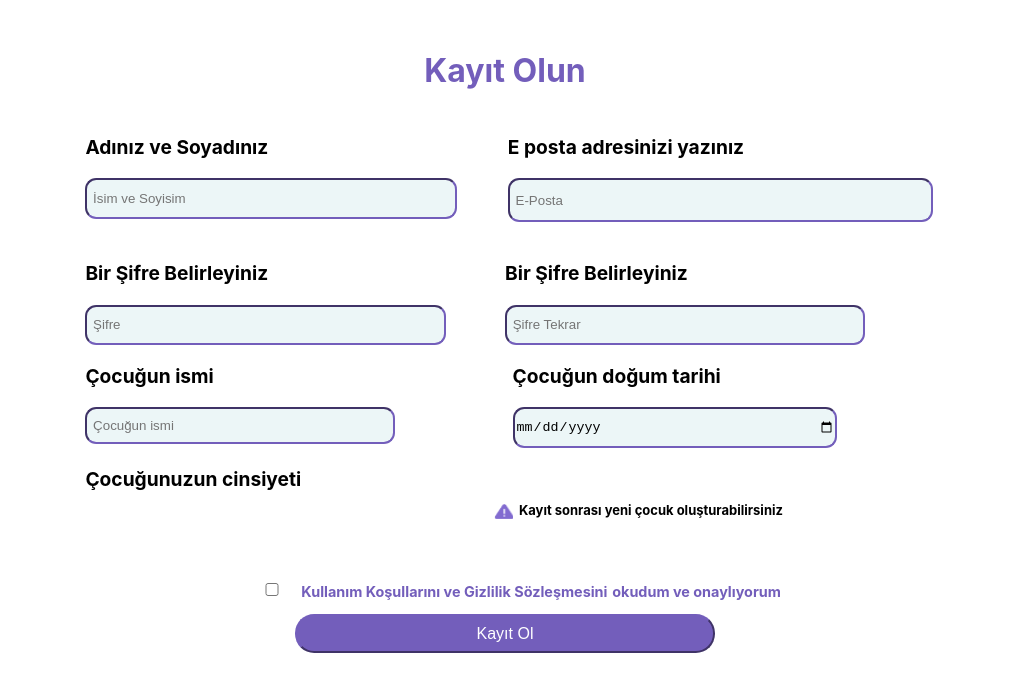
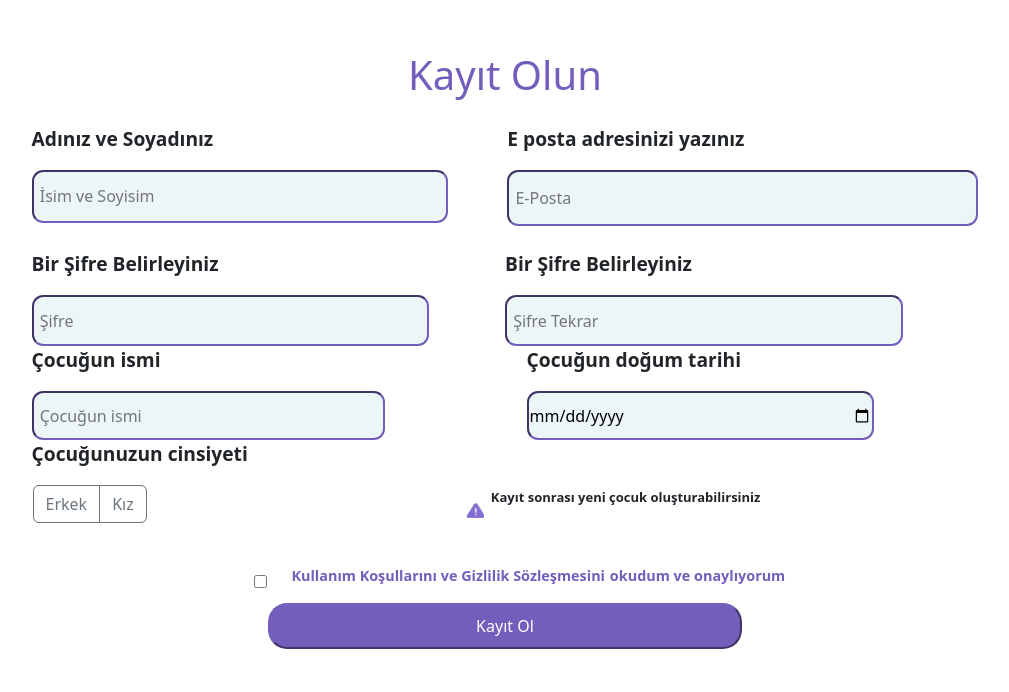
Before and after one commit to umutdurna/kidokitprojeorigin, a React (Create React App) app: page /kayitol in a window 1280 px wide. Shown: the top 692 px of the page, without its empty margins (135-1144 px from the left). Built offline with nearby package versions, Linux system fonts and the light colour scheme.

Commit message:
index.js bootstrap eklendi

```diff
--- a/src/index.js
+++ b/src/index.js
@@ -3,6 +3,7 @@ import ReactDOM from 'react-dom/client';
 import './index.css';
 import App from './App';
 import reportWebVitals from './reportWebVitals';
+import 'bootstrap/dist/css/bootstrap.min.css';
 
 const root = ReactDOM.createRoot(document.getElementById('root'));
 root.render(
--- a/src/kayitol.js
+++ b/src/kayitol.js
@@ -1,8 +1,8 @@
 import './components/kayitol.css';
 import { useNavigate } from 'react-router-dom';
- import { useState } from "react";
- import ButtonGroup from 'react-bootstrap/ButtonGroup';
- import ToggleButton from 'react-bootstrap/ToggleButton';
+import { useState } from "react";
+import ButtonGroup from 'react-bootstrap/ButtonGroup';
+import ToggleButton from 'react-bootstrap/ToggleButton';
 
 
 const KayıtOl = () => {
@@ -210,7 +210,7 @@ const KayıtOl = () => {
                     <div className="child-gender">
                         <p>Çocuğunuzun cinsiyeti</p>
                         <div className="buttons">
-                            {/* <ButtonGroup>
+                            { <ButtonGroup>
                                 {radios.map((radio, idx) => (
                                     <ToggleButton className='toggle-buttons'
                                         key={idx}
@@ -228,7 +228,7 @@ const KayıtOl = () => {
                                         {radio.name}
                                     </ToggleButton>
                                 ))}
-                             </ButtonGroup> */}
+                             </ButtonGroup> }
                             </div>
                         </div>
                     <div className="message">
```
